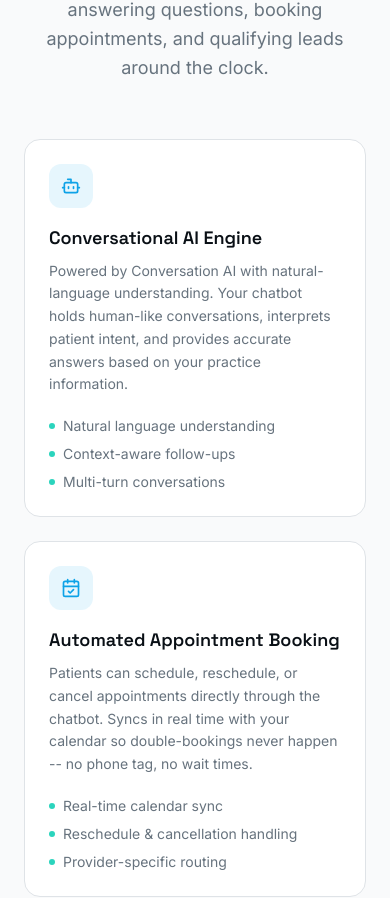
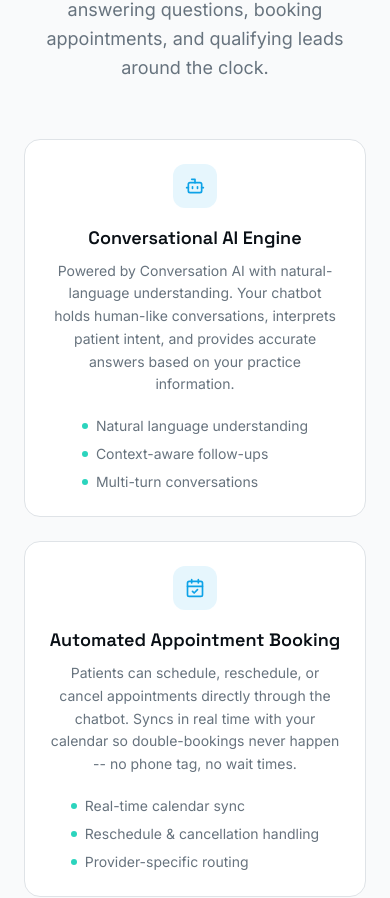
Before and after one commit to jbyer/clinicdigital, a Next.js app: page /offers/chatbot in a window 390 px wide. Shown: the part 1217-2115 px from the top of the page. Built offline with nearby package versions, Linux system fonts and the light colour scheme.

Commit message:
feat: center icons on mobile with responsive classes\n\nAdd responsive classes to icon container for mobile centering.

```diff
--- a/components/offers/chatbot/cb-features.tsx
+++ b/components/offers/chatbot/cb-features.tsx
@@ -126,7 +126,7 @@ export function ChatbotFeatures() {
           {features.map((feature) => (
             <article
               key={feature.title}
-              className="group flex flex-col rounded-2xl border border-border bg-card p-6 transition-all duration-300 hover:border-primary/30 hover:shadow-lg hover:shadow-primary/5"
+              className="group flex flex-col items-center rounded-2xl border border-border bg-card p-6 text-center transition-all duration-300 hover:border-primary/30 hover:shadow-lg hover:shadow-primary/5 sm:items-start sm:text-left"
             >
               <div className="mb-4 flex h-11 w-11 items-center justify-center rounded-xl bg-primary/10 text-primary transition-colors group-hover:bg-primary group-hover:text-primary-foreground">
                 <feature.icon className="h-5 w-5" />
```
